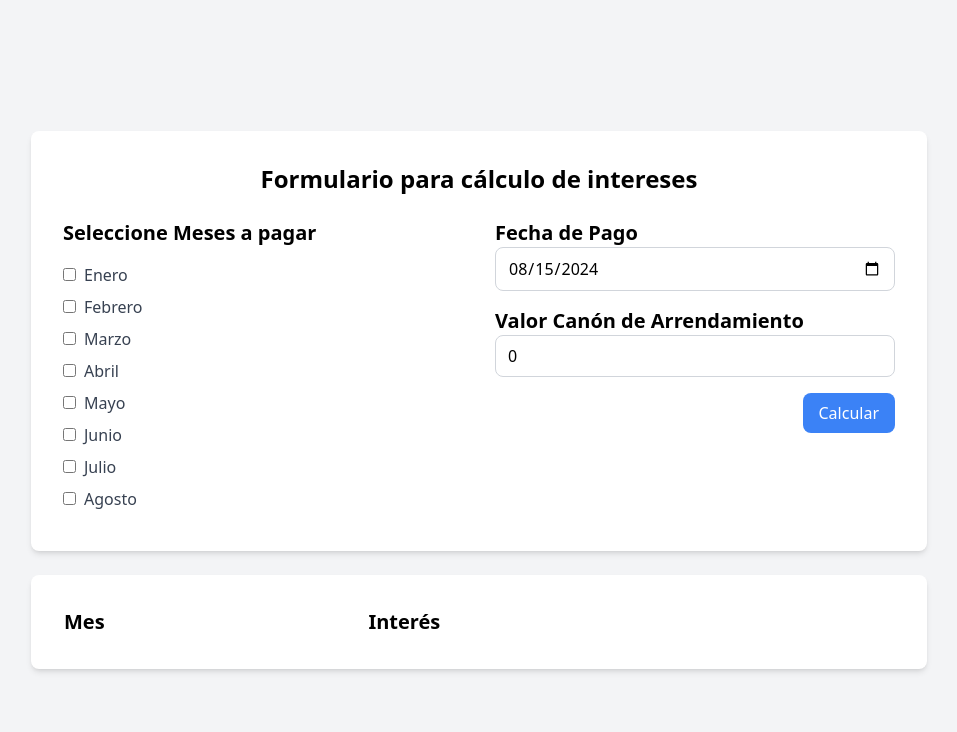
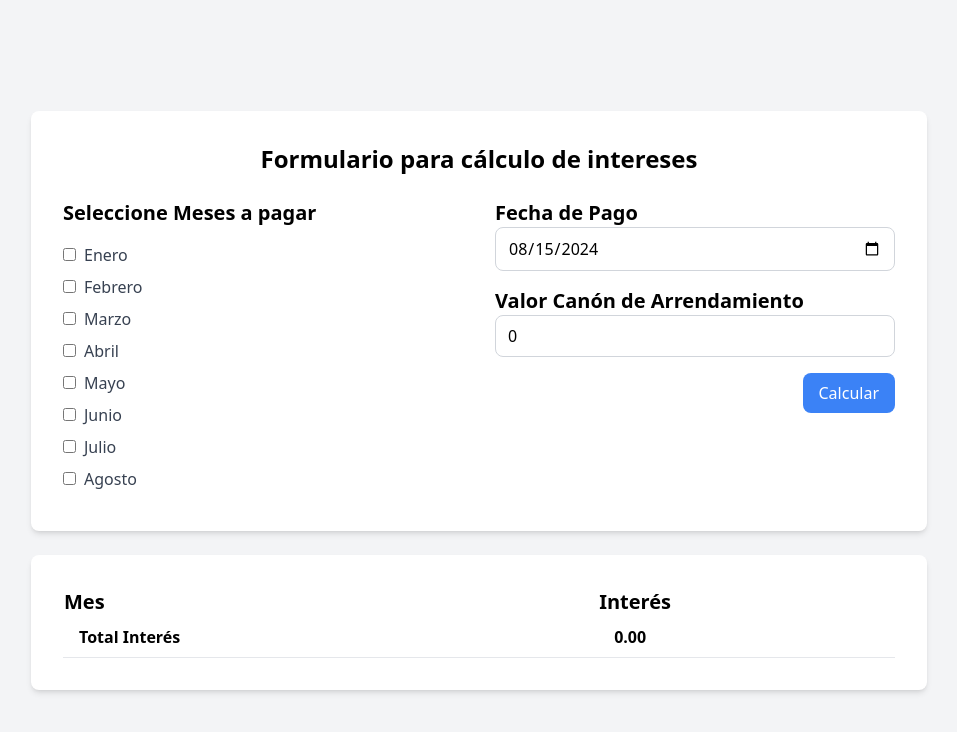
Before and after one commit to Doogie-Projects/Arriendos, an Angular app: page / in a window 1280 px wide. Shown: the top 732 px of the page, without its empty margins (161-1118 px from the left). Built offline with nearby package versions, Linux system fonts and the light colour scheme.

Commit message:
substract 5 days interes on every moth rent and add total interest on table

```diff
--- a/src/app/app.component.html
+++ b/src/app/app.component.html
@@ -52,12 +52,17 @@
           </tr>
         </thead>
         <tbody>
-          <tr *ngFor="let interest of totalInterestArray; let i = index">
+          <tr *ngFor="let interest of resultArray; let i = index">
             <td class="border-b px-4 py-2">{{ selectedMonthsName[i] }}</td>
             <td class="border-b px-4 py-2">{{ interest | number: '1.2-2' }}</td>
           </tr>
+          <tr>
+            <td class="border-b px-4 py-2 font-bold">Total Interés</td>
+            <td class="border-b px-4 py-2 font-bold">{{ totalInterest | number: '1.2-2' }}</td>
+          </tr>
         </tbody>
       </table>
+
     </div>
   </div>
 </div>
--- a/src/app/app.component.ts
+++ b/src/app/app.component.ts
@@ -12,7 +12,10 @@ import { CommonModule } from '@angular/common';
 
 export class AppComponent {
 
+  totalInterest: number = 0;
   totalInterestArray: number[] = [];
+  totalInterest5DaysArray: number[] = [];
+  resultArray: number[] = [];
   months = ['Enero', 'Febrero', 'Marzo', 'Abril', 'Mayo', 'Junio', 'Julio', 'Agosto', 'Septiembre', 'Octubre', 'Noviembre', 'Diciembre'];
   currentDate = new Date();
   currentDay = new Date().getDate();
@@ -38,8 +41,11 @@ export class AppComponent {
     this.value = 0;
   }
 
-  calculateSimpleInterest(): { totalInterest: number, totalInterestArray: number[], selectedMonthsName: string[] } {
+  //Method to calculate the simple interest
+  calculateSimpleInterest(): { totalInterest: number, totalInterestArray: number[], selectedMonthsName: string[], totalInterest5DaysArray: number[], resultArray: number[] } {
     let totalInterestArray = [];
+    let totalInterest5DaysArray = [];
+    let resultArray = [];
     let totalInterest = 0;
     let selectedMonthsName = [];
     const firstTrueIndex = this.selectedMonths.findIndex(month => month === true);
@@ -47,17 +53,16 @@ export class AppComponent {
     const dateParts: string[] = paymentDateString.split('-');
     const dayPart: string = dateParts[2];
     const lastNumber: number = parseInt(dayPart, 10);
-    // console.log('Last Number:', lastNumber);
 
     for (let i = 0; i < this.selectedMonths.length; i++) {
       if (this.selectedMonths[i]) {
         const month = this.months[i];
         const interestRate = this.interestRates.find(rate => rate.month === month)?.rate ?? 0;
-        // console.log('Interest Rate:', interestRate);
 
         let daysInMonth = 30;
         let isLastTrue = true;
 
+        // calculate if is the last month
         for (let j = i + 1; j < this.selectedMonths.length; j++) {
           if (this.selectedMonths[j] === true) {
             isLastTrue = false;
@@ -65,39 +70,63 @@ export class AppComponent {
           }
         }
 
+        // if is the last month, calculate the day form date form
         if (this.selectedMonths[i] === true && isLastTrue) {
-          daysInMonth = lastNumber-1;
+          daysInMonth = lastNumber - 1;
         }
+
         let interest = (this.value * interestRate * daysInMonth) / (100 * 360);
         totalInterest += interest * (i - firstTrueIndex + 1);
         totalInterestArray.push(interest * (i - firstTrueIndex + 1));
-        // console.log('I:', i);
-        // totalInterestArray.push(interest);
-        // console.log(this.months[i]);
-        // selectedMonthsName.push(this.months[i]);
         selectedMonthsName.push(month);
-        // console.log(selectedMonthsName);
       }
     }
 
-    return { totalInterest, totalInterestArray, selectedMonthsName };
+    // calculate 5 days interest
+    for (let i = 0; i < this.selectedMonths.length; i++) {
+      if (this.selectedMonths[i]) {
+        const month = this.months[i];
+        const interestRate = this.interestRates.find(rate => rate.month === month)?.rate ?? 0;
+        let daysInMonth = 5;
+        let interest = (this.value * interestRate * daysInMonth) / (100 * 360);
+
+        totalInterest5DaysArray.push(interest);
+      }
+    }
+
+    //subtract 5 days interest from total interest and create resultArray
+    for (let i = 0; i < totalInterestArray.length; i++) {
+      const result = totalInterestArray[i] - totalInterest5DaysArray[i];
+      resultArray.push(result);
+    }
+
+    //Subtract 5 days interest from total interest
+    const sumTotalInterest5Days = totalInterest5DaysArray.reduce((acc, curr) => acc + curr, 0);
+    totalInterest -= sumTotalInterest5Days;
+
+    return { totalInterest, totalInterestArray, selectedMonthsName, totalInterest5DaysArray, resultArray };
   }
 
   onSubmit() {
     // Lógica para calcular intereses
-    const { totalInterest, totalInterestArray, selectedMonthsName } = this.calculateSimpleInterest();
-    console.log('1. currentDate:', this.currentDate);
-    console.log('2. currentMonth:', this.currentMonth);
-    console.log('3. currentDay:', this.currentDay);
-    console.log('4. selectedMonths TF:', this.selectedMonths);
-    console.log('5. selectedMonthsName:', selectedMonthsName);
-    console.log('6. paymentDate:', this.paymentDate);
-    console.log('7. value:', this.value);
-    console.log('8. totalInterest:', totalInterest);
+    const { totalInterest, totalInterestArray, selectedMonthsName, totalInterest5DaysArray, resultArray } = this.calculateSimpleInterest();
+    this.totalInterest = totalInterest;
     this.totalInterestArray = totalInterestArray;
     this.selectedMonthsName = selectedMonthsName;
-    console.log('9. totalInterestArray:', totalInterestArray)
-    console.log('10. paymentDate:', this.paymentDate);
+    this.totalInterest5DaysArray = totalInterest5DaysArray;
+    this.resultArray = resultArray;
+    // console.log('1. currentDate:', this.currentDate);
+    // console.log('2. currentMonth:', this.currentMonth);
+    // console.log('3. currentDay:', this.currentDay);
+    // console.log('4. selectedMonths TF:', this.selectedMonths);
+    // console.log('5. selectedMonthsName:', selectedMonthsName);
+    // console.log('6. paymentDate:', this.paymentDate);
+    // console.log('7. value:', this.value);
+    // console.log('8. totalInterest:', totalInterest);
+    // console.log('9. totalInterestArray:', totalInterestArray)
+    // console.log('10. totalInterest5DaysArray:', totalInterest5DaysArray)
+    // console.log('11. paymentDate:', this.paymentDate);
+    // console.log('12. resultArray:', this.resultArray);
   }
 
 }
```
